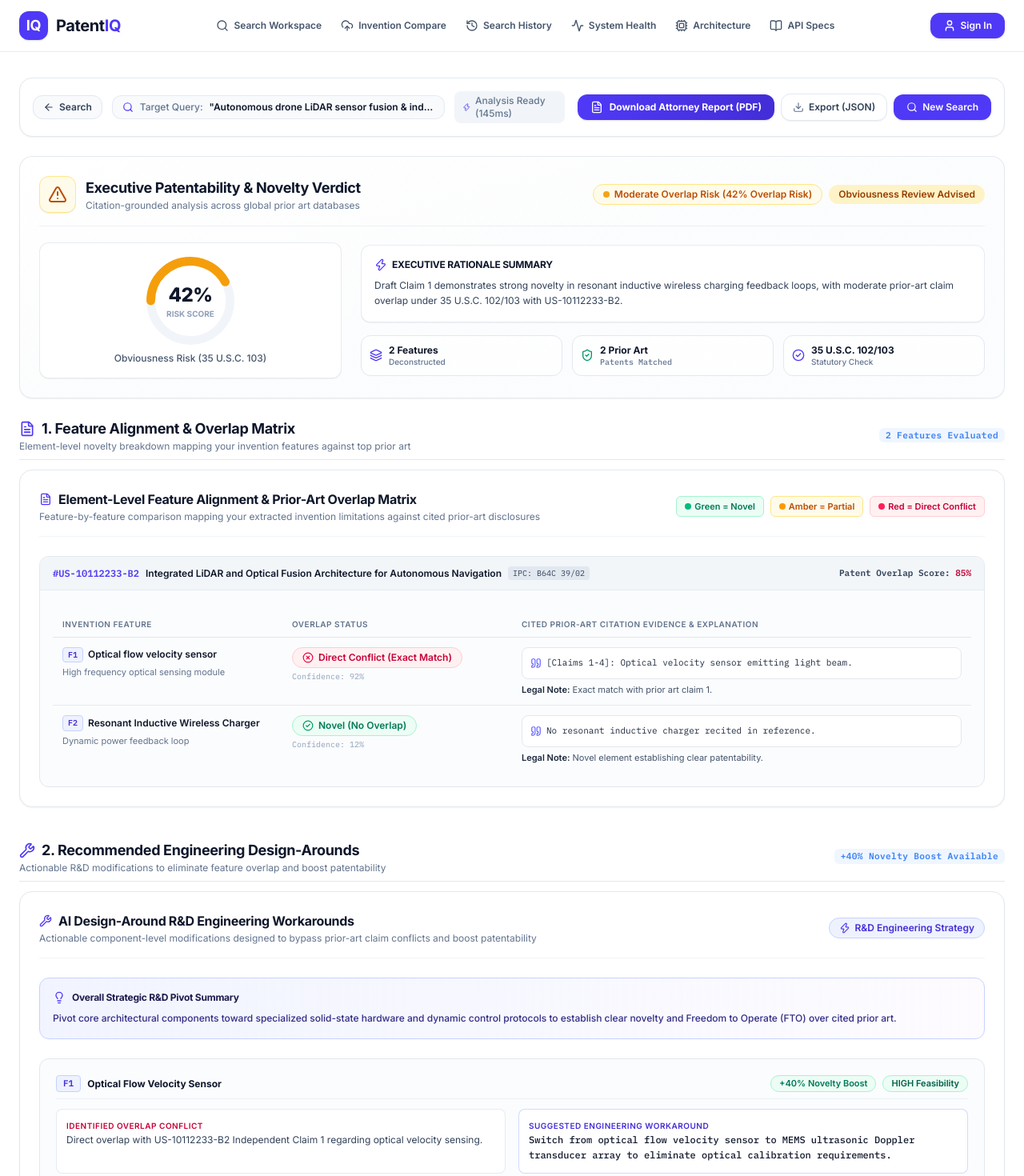
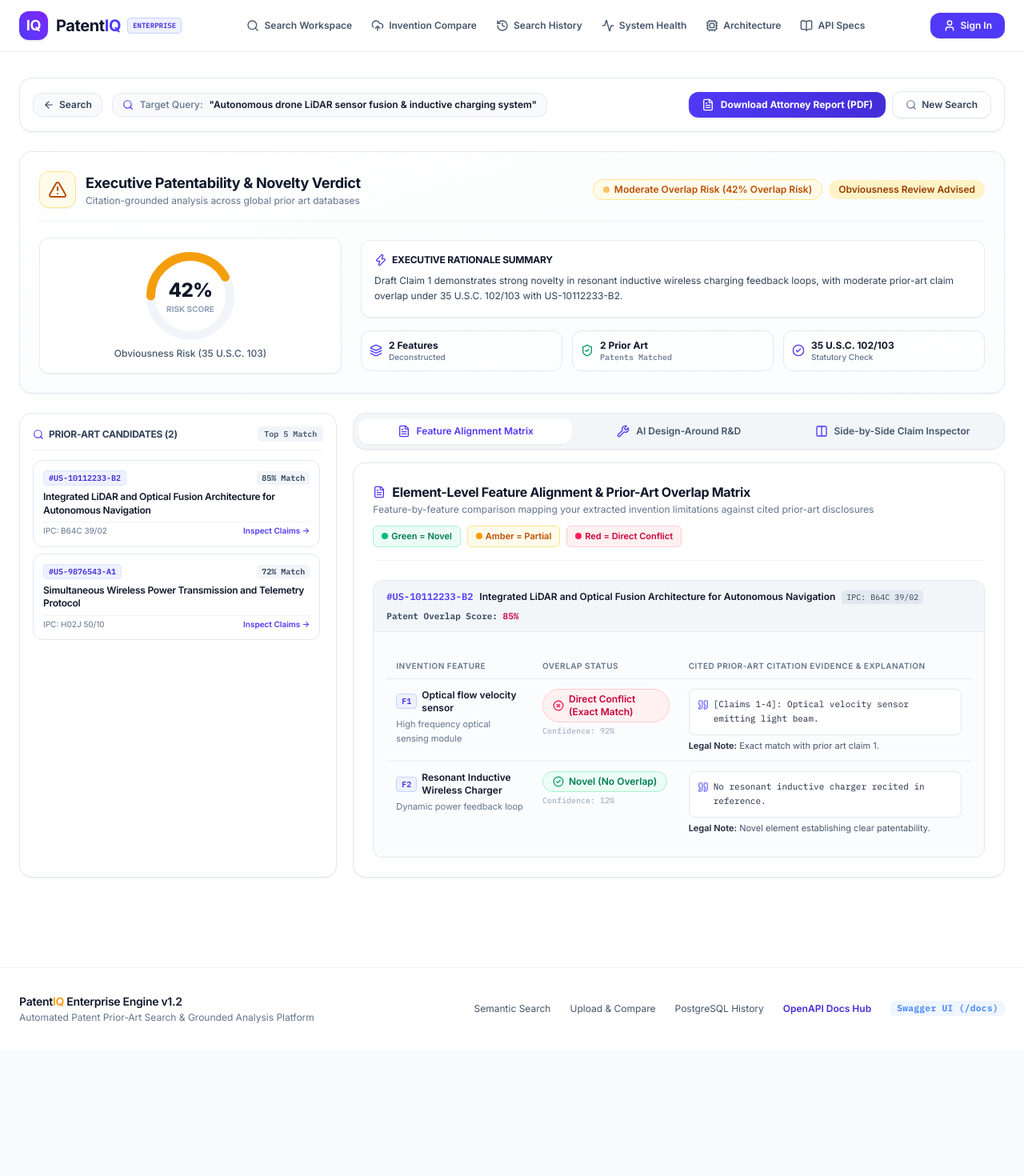
Before and after one commit to rithishcodespace/PatentIQ, a React (Vite) app in the folder apps/client/: page /results in a window 1280 px wide. Shown: the top 1470 px of the page at 80% size. After the commit the page ends 1312 px from the top, so only its background shows below. Built offline with nearby package versions, Linux system fonts and the light colour scheme; no server answers.

Commit message:
feat(ui): optimize PatentIQ SaaS workstation layout and fix dashboard alignment

```diff
--- a/apps/client/src/components/common/Navbar.tsx
+++ b/apps/client/src/components/common/Navbar.tsx
@@ -22,12 +22,17 @@ const Navbar = () => {
         <div className="mx-auto flex h-16 max-w-7xl items-center justify-between px-4 sm:px-6">
           {/* Brand Logo */}
           <Link to="/" className="flex items-center gap-2.5">
-            <div className="flex h-9 w-9 items-center justify-center rounded-xl bg-indigo-600 text-white font-display font-bold text-lg shadow-sm">
+            <div className="flex h-9 w-9 items-center justify-center rounded-xl bg-gradient-to-tr from-indigo-600 to-violet-600 text-white font-display font-bold text-lg shadow-sm">
               IQ
             </div>
-            <span className="font-display text-xl font-bold tracking-tight text-slate-900">
-              Patent<span className="text-indigo-600">IQ</span>
-            </span>
+            <div className="flex items-center gap-2">
+              <span className="font-display text-xl font-bold tracking-tight text-slate-900">
+                Patent<span className="text-indigo-600">IQ</span>
+              </span>
+              <span className="hidden sm:inline-block font-mono text-[9px] font-bold bg-indigo-50 text-indigo-700 px-1.5 py-0.5 rounded border border-indigo-200">
+                ENTERPRISE
+              </span>
+            </div>
           </Link>
 
           {/* Navigation Items */}
--- a/apps/client/src/components/search/inputs/PasteTextField.tsx
+++ b/apps/client/src/components/search/inputs/PasteTextField.tsx
@@ -23,12 +23,54 @@ const PasteTextField = ({ value, onChange }: PasteTextFieldProps) => {
         required
       />
 
-      <p className="mt-2.5 flex items-start gap-1.5 font-body text-xs text-slate">
-        <Info size={14} className="mt-0.5 shrink-0 text-indigo" />
-        Paste your complete invention description. The system will
-        automatically extract the important sections before performing
-        semantic similarity search.
+      <p className="mt-2.5 flex items-start gap-1.5 font-body text-xs text-slate-600">
+        <Info size={14} className="mt-0.5 shrink-0 text-indigo-600" />
+        Paste your complete invention draft. PatentIQ AI will extract technical features and perform hybrid vector search across USPTO prior art.
       </p>
+
+      {/* 1-Click Sample Prompts */}
+      <div className="mt-4 pt-3 border-t border-slate-100">
+        <span className="text-[11px] font-semibold text-slate-500 block mb-2">
+          Try a sample invention draft:
+        </span>
+        <div className="flex flex-wrap gap-2">
+          <button
+            type="button"
+            onClick={() =>
+              onChange(
+                'Autonomous drone LiDAR sensor fusion apparatus comprising optical velocity camera, pulsed laser scanner, and inductive charging feedback loop.'
+              )
+            }
+            className="rounded-lg border border-slate-200 bg-slate-50 px-2.5 py-1 text-[11px] font-medium text-slate-700 hover:border-indigo-300 hover:bg-indigo-50 hover:text-indigo-700 transition"
+          >
+            🚁 Drone LiDAR Fusion
+          </button>
+
+          <button
+            type="button"
+            onClick={() =>
+              onChange(
+                'Resonant inductive wireless charging receiver circuit with real-time impedance feedback loop and magnetic pulse telemetry for medical implants.'
+              )
+            }
+            className="rounded-lg border border-slate-200 bg-slate-50 px-2.5 py-1 text-[11px] font-medium text-slate-700 hover:border-indigo-300 hover:bg-indigo-50 hover:text-indigo-700 transition"
+          >
+            🔋 Inductive Wireless Charger
+          </button>
+
+          <button
+            type="button"
+            onClick={() =>
+              onChange(
+                'MEMS ultrasonic Doppler transducer array with dynamic spatial beamforming and localized edge DSP for sub-millimeter fluid flow measurement.'
+              )
+            }
+            className="rounded-lg border border-slate-200 bg-slate-50 px-2.5 py-1 text-[11px] font-medium text-slate-700 hover:border-indigo-300 hover:bg-indigo-50 hover:text-indigo-700 transition"
+          >
+            📡 MEMS Ultrasonic Transducer
+          </button>
+        </div>
+      </div>
     </div>
   );
 };
--- a/apps/client/src/pages/AdminDashboardPage.tsx
+++ b/apps/client/src/pages/AdminDashboardPage.tsx
@@ -75,9 +75,9 @@ const AdminDashboardPage = () => {
         fetchAnalyticsOverview(),
         fetchIngestionStatus(),
       ]);
-      if (statusRes) setSystemStatus(statusRes);
-      if (analyticsRes) setAnalytics(analyticsRes);
-      if (pipelineRes) setIngestionStatus(pipelineRes);
+      if (statusRes) setSystemStatus((prev) => ({ ...prev, ...statusRes }));
+      if (analyticsRes) setAnalytics((prev) => ({ ...prev, ...analyticsRes }));
+      if (pipelineRes) setIngestionStatus((prev: any) => ({ ...prev, ...pipelineRes }));
     } catch (err: any) {
       console.error('[AdminDashboard] Failed to fetch dashboard metrics:', err);
     } finally {
@@ -323,8 +323,8 @@ const AdminDashboardPage = () => {
           </div>
 
           <div className="space-y-3">
-            {analytics.topCategories.map((cat, idx) => {
-              const maxVal = analytics.topCategories[0]?.count || 1;
+            {(analytics?.topCategories || []).map((cat: any, idx: number) => {
+              const maxVal = (analytics?.topCategories || [])[0]?.count || 1;
               const percent = Math.round((cat.count / maxVal) * 100);
 
               return (
--- a/apps/client/src/pages/Results.tsx
+++ b/apps/client/src/pages/Results.tsx
@@ -3,20 +3,15 @@ import { useLocation, Link } from 'react-router-dom';
 import {
   Search,
   ArrowLeft,
-  Zap,
-  Download,
   FileText,
   Columns,
   Wrench,
-  Cpu,
 } from 'lucide-react';
 
 import ExecutiveRiskCard from '../components/results/ExecutiveRiskCard';
 import FeatureAlignmentMatrix from '../components/results/FeatureAlignmentMatrix';
 import InteractiveSplitView from '../components/results/InteractiveSplitView';
 import DesignAroundTab from '../components/results/DesignAroundTab';
-import ResultsList from '../components/results/ResultsList';
-import TechnicalDeepDive from '../components/results/TechnicalDeepDive';
 import Modal from '../components/ui/Modal';
 import Loader from '../components/common/Loader';
 import { searchPatent, fetchNoveltyMatrix, fetchDesignAround, exportAttorneyPdfReport } from '../services/api';
@@ -133,6 +128,8 @@ const DEFAULT_RAG_DATA = {
 const Results = () => {
   const location = useLocation();
   const [selectedPatent, setSelectedPatent] = useState<any>(null);
+  const [activeRightTab, setActiveRightTab] = useState<'matrix' | 'design-around' | 'inspector' | 'patents'>('matrix');
+  const [showAllCandidates, setShowAllCandidates] = useState<boolean>(false);
   const [liveRagData, setLiveRagData] = useState<any>(location.state || DEFAULT_RAG_DATA);
   const [noveltyMatrixData, setNoveltyMatrixData] = useState<any>(null);
   const [designAroundData, setDesignAroundData] = useState<any>(null);
@@ -214,9 +211,7 @@ const Results = () => {
 
   const data = liveRagData || DEFAULT_RAG_DATA;
   const results = data.results || data.retrievedPatents || DEFAULT_RAG_DATA.results;
-  const confidenceBlock = data.confidence || DEFAULT_RAG_DATA.confidence;
   const analysisData = data.analysis || data.noveltyAnalysis || DEFAULT_RAG_DATA.analysis;
-  const metricsData = data.metrics || DEFAULT_RAG_DATA.metrics;
 
   // Novelty Matrix Data (Backend API result or fallback)
   const matrixPayload = noveltyMatrixData || data.overlapAnalysis || DEFAULT_RAG_DATA.overlapAnalysis;
@@ -230,18 +225,6 @@ const Results = () => {
 
   // Design Around Data (Backend API result or fallback)
   const designAroundPayload = designAroundData || data.designAround || DEFAULT_RAG_DATA.designAround;
-
-  const handleExportJson = () => {
-    const jsonString = `data:text/json;charset=utf-8,${encodeURIComponent(
-      JSON.stringify({ ...data, noveltyMatrix: matrixPayload, designAround: designAroundPayload }, null, 2)
-    )}`;
-    const downloadAnchor = document.createElement('a');
-    downloadAnchor.setAttribute('href', jsonString);
-    downloadAnchor.setAttribute('download', `patent_iq_analysis_${Date.now()}.json`);
-    document.body.appendChild(downloadAnchor);
-    downloadAnchor.click();
-    downloadAnchor.remove();
-  };
 
   const handleDownloadAttorneyPdf = async () => {
     setExportingPdf(true);
@@ -285,11 +268,6 @@ const Results = () => {
               "{data.query || 'Prior Art Novelty Search'}"
             </span>
           </div>
-
-          <div className="hidden lg:flex items-center gap-1.5 font-body text-xs font-medium text-slate-500 bg-slate-100 px-2.5 py-1 rounded-lg">
-            <Zap className="h-3.5 w-3.5 text-indigo-600" />
-            Analysis Ready ({metricsData.totalTimeMs || 145}ms)
-          </div>
         </div>
 
         <div className="flex items-center gap-2 shrink-0">
@@ -311,25 +289,17 @@ const Results = () => {
             )}
           </button>
 
-          <button
-            onClick={handleExportJson}
-            className="inline-flex items-center gap-1.5 rounded-xl border border-slate-200 bg-white px-3.5 py-2 font-body text-xs font-semibold text-slate-700 hover:bg-slate-50 transition shadow-2xs"
-          >
-            <Download className="h-3.5 w-3.5 text-slate-500" />
-            Export (JSON)
-          </button>
-
           <Link
             to="/search"
-            className="inline-flex items-center gap-1.5 rounded-xl bg-indigo-600 px-4 py-2 font-body text-xs font-semibold text-white hover:bg-indigo-500 transition shadow-sm"
+            className="inline-flex items-center gap-1.5 rounded-xl border border-slate-200 bg-white px-4 py-2 font-body text-xs font-semibold text-slate-700 hover:bg-slate-50 transition shadow-2xs"
           >
-            <Search className="h-3.5 w-3.5" />
+            <Search className="h-3.5 w-3.5 text-slate-500" />
             New Search
           </Link>
         </div>
       </div>
 
-      {/* 2. Executive Risk Card */}
+      {/* 2. Product Executive Verdict Card */}
       <ExecutiveRiskCard
         riskLevel={riskLevel}
         riskScore={riskScore}
@@ -338,22 +308,118 @@ const Results = () => {
         evaluatedPatentsCount={results?.length || 2}
       />
 
-      {/* 3. Section 1: Feature Alignment Matrix (Color-Coded Badges) */}
+      {/* 3. B2B SaaS Product Workstation: 2-Pane Master-Detail Layout */}
+      <div className="grid gap-5 lg:grid-cols-12 items-stretch font-body">
+        {/* LEFT PANEL: Prior-Art Candidates Drawer (4 Cols) */}
+        <div className="lg:col-span-4 rounded-2xl border border-slate-200 bg-white p-4 shadow-xs flex flex-col justify-between space-y-3">
           <div className="space-y-3">
-        <div className="flex items-center justify-between border-b border-slate-200 pb-2">
-          <div>
-            <h3 className="font-display text-lg font-bold text-slate-900 flex items-center gap-2">
-              <FileText className="h-5 w-5 text-indigo-600" />
-              1. Feature Alignment & Overlap Matrix
+            <div className="flex items-center justify-between border-b border-slate-100 pb-2.5">
+              <h3 className="font-display text-xs font-bold uppercase tracking-wider text-slate-700 flex items-center gap-1.5">
+                <Search className="h-3.5 w-3.5 text-indigo-600" />
+                Prior-Art Candidates ({results.length})
               </h3>
-            <p className="font-body text-xs text-slate-500">
-              Element-level novelty breakdown mapping your invention features against top prior art
-            </p>
-          </div>
-          <span className="code-chip bg-indigo-50 text-indigo-700 font-semibold text-xs">
-            {matrixItems?.[0]?.featureOverlaps?.length || 2} Features Evaluated
+              <span className="text-[10px] font-mono bg-slate-100 text-slate-600 px-2 py-0.5 rounded font-semibold">
+                {showAllCandidates ? `All ${results.length} Shown` : 'Top 5 Match'}
               </span>
             </div>
+
+            {/* List of Prior-Art Cards */}
+            <div className="space-y-2 max-h-[580px] overflow-y-auto pr-1">
+              {(showAllCandidates ? results : results.slice(0, 5)).map((patent: any) => {
+                const isSelected = selectedPatent?.patentId === patent.patentId || selectedPatent?.id === patent.id;
+                const simPct = getSimilarityRisk(patent.similarityScore || patent.similarity || 0.75).pct;
+                return (
+                  <div
+                    key={patent.patentId || patent.id}
+                    onClick={() => setSelectedPatent(patent)}
+                    className={`cursor-pointer rounded-xl border p-3 transition text-xs space-y-1.5 ${
+                      isSelected
+                        ? 'border-indigo-500 bg-indigo-50/60 shadow-xs ring-1 ring-indigo-500/20'
+                        : 'border-slate-200 bg-white hover:border-slate-300 hover:bg-slate-50'
+                    }`}
+                  >
+                    <div className="flex items-center justify-between">
+                      <span className="font-mono text-[10px] font-bold text-indigo-700 bg-indigo-50 px-1.5 py-0.5 rounded border border-indigo-100">
+                        #{patent.patentId || patent.id}
+                      </span>
+                      <span className="font-mono text-[10px] font-bold text-slate-700 bg-slate-100 px-1.5 py-0.5 rounded">
+                        {simPct}% Match
+                      </span>
+                    </div>
+
+                    <h4 className="font-semibold text-slate-900 leading-snug line-clamp-2">
+                      {patent.title}
+                    </h4>
+
+                    <div className="flex items-center justify-between text-[10px] text-slate-500 pt-1 border-t border-slate-100">
+                      <span>IPC: {patent.ipc || 'G06F'}</span>
+                      <span className="text-indigo-600 font-semibold hover:underline">
+                        Inspect Claims →
+                      </span>
+                    </div>
+                  </div>
+                );
+              })}
+            </div>
+          </div>
+
+          {/* Show More / Show Less Toggle */}
+          {results.length > 5 && (
+            <button
+              onClick={() => setShowAllCandidates(!showAllCandidates)}
+              className="w-full rounded-xl border border-slate-200 bg-slate-50 py-2.5 text-center text-xs font-semibold text-indigo-600 hover:bg-indigo-50 hover:text-indigo-700 transition shrink-0 mt-2"
+            >
+              {showAllCandidates
+                ? 'Show Top 5 Only'
+                : `Show More Candidates (+${results.length - 5} more)`}
+            </button>
+          )}
+        </div>
+
+        {/* RIGHT PANEL: AI Strategy & Inspection Workspace (8 Cols) */}
+        <div className="lg:col-span-8 space-y-4 flex flex-col">
+          {/* Workstation Mode Selector */}
+          <div className="flex rounded-2xl border border-slate-200 bg-slate-100/90 p-1.5 shadow-2xs shrink-0">
+            <button
+              onClick={() => setActiveRightTab('matrix')}
+              className={`flex-1 flex items-center justify-center gap-2 rounded-xl py-2 px-3 font-body text-xs font-semibold transition ${
+                activeRightTab === 'matrix'
+                  ? 'bg-white text-indigo-600 shadow-xs font-bold'
+                  : 'text-slate-600 hover:text-slate-900'
+              }`}
+            >
+              <FileText className="h-4 w-4 text-indigo-600" />
+              Feature Alignment Matrix
+            </button>
+
+            <button
+              onClick={() => setActiveRightTab('design-around')}
+              className={`flex-1 flex items-center justify-center gap-2 rounded-xl py-2 px-3 font-body text-xs font-semibold transition ${
+                activeRightTab === 'design-around'
+                  ? 'bg-white text-indigo-600 shadow-xs font-bold'
+                  : 'text-slate-600 hover:text-slate-900'
+              }`}
+            >
+              <Wrench className="h-4 w-4 text-indigo-600" />
+              AI Design-Around R&D
+            </button>
+
+            <button
+              onClick={() => setActiveRightTab('inspector')}
+              className={`flex-1 flex items-center justify-center gap-2 rounded-xl py-2 px-3 font-body text-xs font-semibold transition ${
+                activeRightTab === 'inspector'
+                  ? 'bg-white text-indigo-600 shadow-xs font-bold'
+                  : 'text-slate-600 hover:text-slate-900'
+              }`}
+            >
+              <Columns className="h-4 w-4 text-indigo-600" />
+              Side-by-Side Claim Inspector
+            </button>
+          </div>
+
+          {/* Active Workspace View */}
+          <div className="w-full flex-1">
+            {activeRightTab === 'matrix' && (
               <FeatureAlignmentMatrix
                 matrix={matrixItems}
                 onSelectPatent={(patentId) => {
@@ -363,83 +429,24 @@ const Results = () => {
                   if (found) setSelectedPatent(found);
                 }}
               />
-      </div>
+            )}
 
-      {/* 4. Section 2: AI Design-Around Engineering Workarounds */}
-      <div className="space-y-3 pt-4">
-        <div className="flex items-center justify-between border-b border-slate-200 pb-2">
-          <div>
-            <h3 className="font-display text-lg font-bold text-slate-900 flex items-center gap-2">
-              <Wrench className="h-5 w-5 text-indigo-600" />
-              2. Recommended Engineering Design-Arounds
-            </h3>
-            <p className="font-body text-xs text-slate-500">
-              Actionable R&D modifications to eliminate feature overlap and boost patentability
-            </p>
-          </div>
-          <span className="code-chip bg-emerald-50 text-emerald-700 font-semibold text-xs">
-            +40% Novelty Boost Available
-          </span>
-        </div>
+            {activeRightTab === 'design-around' && (
               <DesignAroundTab
                 recommendations={designAroundPayload?.recommendations}
                 overallStrategy={designAroundPayload?.overallStrategy}
               />
-      </div>
+            )}
 
-      {/* 5. Section 3: Interactive Side-by-Side Claim Inspector */}
-      <div className="space-y-3 pt-4">
-        <div className="flex items-center justify-between border-b border-slate-200 pb-2">
-          <div>
-            <h3 className="font-display text-lg font-bold text-slate-900 flex items-center gap-2">
-              <Columns className="h-5 w-5 text-indigo-600" />
-              3. Side-by-Side Claim Limitation Inspector
-            </h3>
-            <p className="font-body text-xs text-slate-500">
-              Compare your invention draft directly against independent claims of top cited prior art
-            </p>
-          </div>
-        </div>
+            {activeRightTab === 'inspector' && (
               <InteractiveSplitView
                 userQuery={data.query}
                 patents={results.slice(0, 5)}
               />
-      </div>
-
-      {/* 6. Section 4: Top 5 Prior-Art Candidate Patents */}
-      <div className="space-y-3 pt-4">
-        <div className="flex items-center justify-between border-b border-slate-200 pb-2">
-          <div>
-            <h3 className="font-display text-lg font-bold text-slate-900 flex items-center gap-2">
-              <Search className="h-5 w-5 text-indigo-600" />
-              4. Top 5 Cited Prior-Art Patents
-            </h3>
-            <p className="font-body text-xs text-slate-500">
-              Ranked by hybrid BM25 lexical keyword matching & Pinecone vector similarity
-            </p>
+            )}
           </div>
         </div>
-        <ResultsList
-          results={results}
-          onView={(patent) => setSelectedPatent(patent)}
-        />
       </div>
-
-      {/* 7. System Architecture Details (Collapsible for Tech Deep Dive) */}
-      <details className="rounded-2xl border border-slate-200 bg-white p-4 shadow-xs group">
-        <summary className="cursor-pointer font-display text-sm font-semibold text-slate-700 flex items-center justify-between">
-          <span className="flex items-center gap-2">
-            <Cpu className="h-4 w-4 text-indigo-600" />
-            System Architecture & Pipeline Latency Details
-          </span>
-          <span className="font-body text-xs text-indigo-600 group-open:rotate-180 transition-transform">
-            ▼
-          </span>
-        </summary>
-        <div className="pt-4 border-t border-slate-100 mt-3">
-          <TechnicalDeepDive confidence={confidenceBlock} metrics={metricsData} query={data.query} />
-        </div>
-      </details>
 
       {/* Patent Inspector Detail Modal */}
       <Modal isOpen={selectedPatent !== null} onClose={() => setSelectedPatent(null)}>
```
Lines whose indentation alone changed are shown as unchanged.
